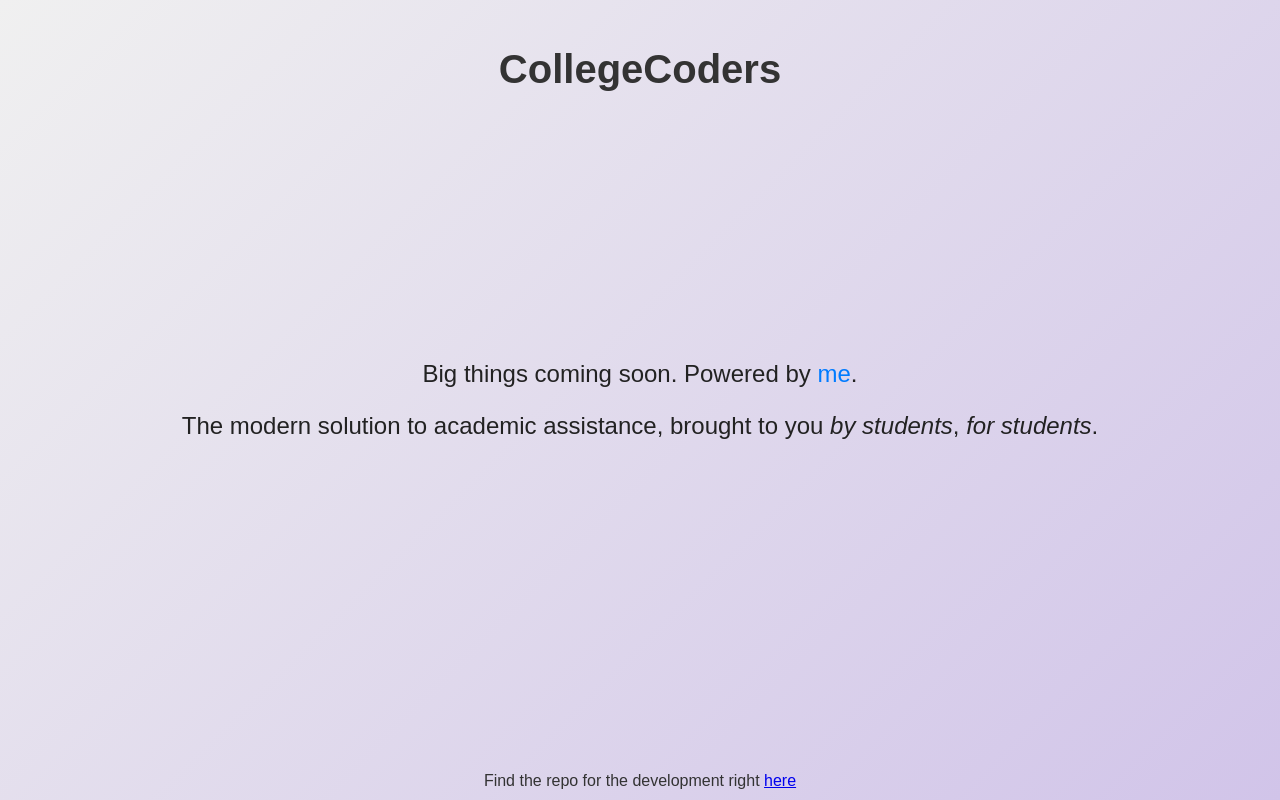
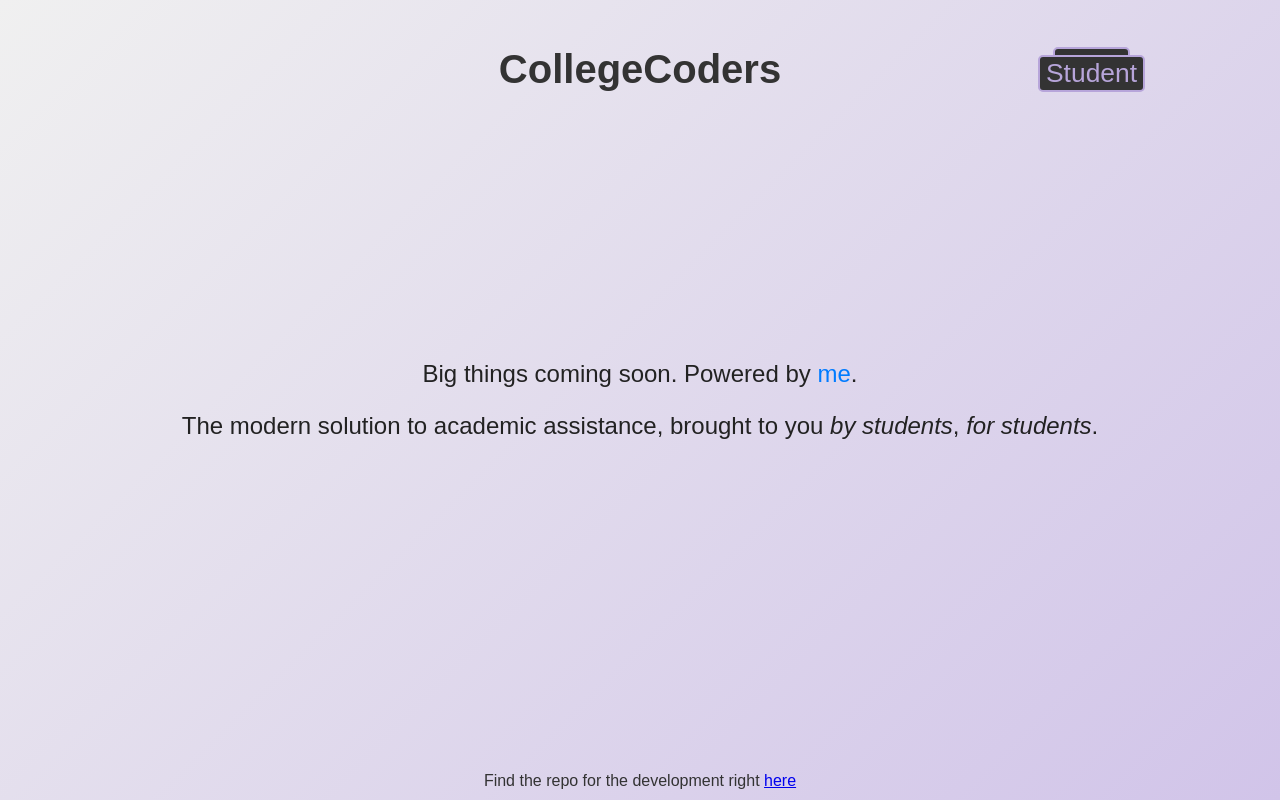
Before and after one commit to aidandevv/CollegeCoders, a plain HTML site: page index.html in a window 1280 px wide. Drawn offline with Linux system fonts and the light colour scheme.

Commit message:
Logon buttons and pages added

```diff
--- a/index.html
+++ b/index.html
@@ -6,7 +6,10 @@
 </head>
 <body>
     <header>
-        <h1>CollegeCoders</h1>
+        <h1>CollegeCoders
+        <a href="tutor_logon.html"><button>Tutor</button></a><span class="test">
+        <button>Student</button></span>
+    </h1>
     </header>
     <main>
         <p>Big things coming soon. Powered by <a href="https://www.aidandevaney.com">me</a>.</p>
--- a/stylesheet.css
+++ b/stylesheet.css
@@ -21,6 +21,21 @@ header h1 {
     color: #333;
 }
 
+header button{
+    position: absolute;
+    font-size: .66em;
+    color: #b7a5da;
+    right: 150px;
+    border-width: 2.2px;
+    border-color: #b7a5da;
+    border-style: solid;
+    border-radius: 5px;
+    background-color:#333;
+}
+header button:hover {
+    color: #d1c4e9;
+    background-color: #f0f0f0;
+}
 main {
     text-align: center;
     font-size: 1.5em;
@@ -48,6 +63,12 @@ main a:hover {
     -webkit-text-stroke: .25px black;
 }
 
+.test {
+    position: absolute;
+    right: -15px;
+    top: 35px;
+}
+
 footer {
     position: absolute;
     bottom: 10px;
```
Also changed, not shown: student_logon.html (added, +3 -0 lines), tutor_logon.html (added, +3 -0 lines).
